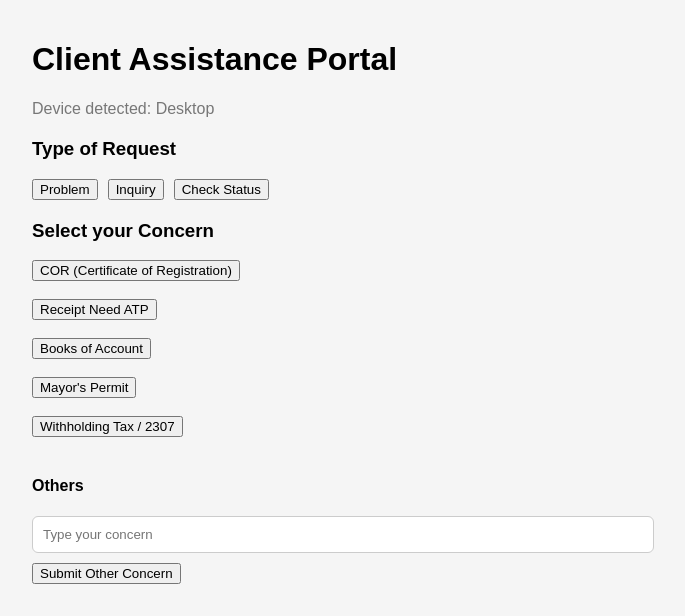
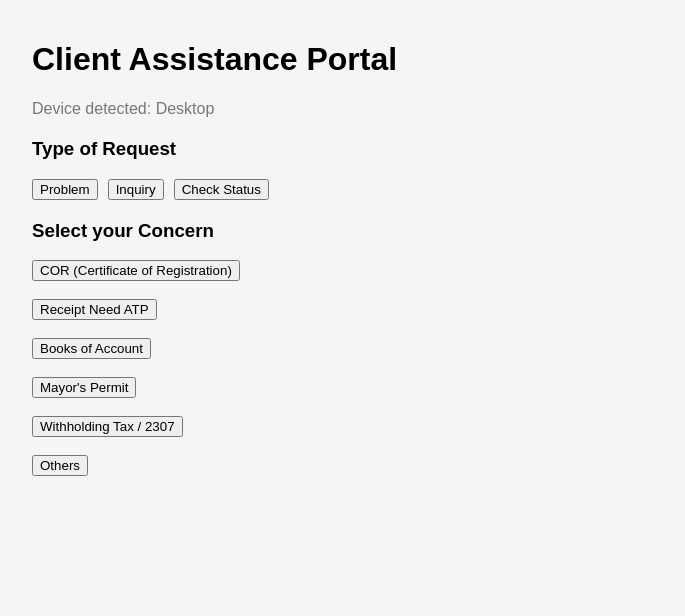
Before and after one commit to LICPrintingShop/DRPAU, a Next.js app: page /client in a window 1280 px wide. Both pictures are taken after a click on the button "Problem". Shown: the top 616 px of the page, without its empty margins (308-993 px from the left). Built offline with nearby package versions, Linux system fonts and the light colour scheme.

Commit message:
Update ConcernButtons.jsx

```diff
--- a/components/ConcernButtons.jsx
+++ b/components/ConcernButtons.jsx
@@ -1,8 +1,33 @@
+"use client"
+
 import { useState } from "react"
 
 export default function ConcernButtons({concern,setConcern}){
 
-const [other,setOther] = useState("")
+const [showChat,setShowChat] = useState(false)
+const [message,setMessage] = useState("")
+
+const selectConcern = (value) => {
+
+setConcern(value)
+setShowChat(false)
+
+}
+
+const handleOther = () => {
+
+setConcern("")
+setShowChat(true)
+
+}
+
+const submitOther = () => {
+
+if(message.trim() !== ""){
+setConcern(message)
+}
+
+}
 
 return(
 
@@ -10,44 +35,60 @@ return(
 
 <h3>Select your Concern</h3>
 
-<button onClick={()=>setConcern("COR - BIR")}>
+<button onClick={()=>selectConcern("COR - BIR")}>
 COR (Certificate of Registration)
 </button>
 
 <br/><br/>
 
-<button onClick={()=>setConcern("Receipt ATP")}>
+<button onClick={()=>selectConcern("Receipt ATP")}>
 Receipt Need ATP
 </button>
 
 <br/><br/>
 
-<button onClick={()=>setConcern("Books of Account")}>
+<button onClick={()=>selectConcern("Books of Account")}>
 Books of Account
 </button>
 
 <br/><br/>
 
-<button onClick={()=>setConcern("Mayor Permit")}>
+<button onClick={()=>selectConcern("Mayor Permit")}>
 Mayor's Permit
 </button>
 
 <br/><br/>
 
-<button onClick={()=>setConcern("Withholding Tax 2307")}>
+<button onClick={()=>selectConcern("Withholding Tax 2307")}>
 Withholding Tax / 2307
 </button>
 
 <br/><br/>
 
-<h4>Others</h4>
+<button onClick={handleOther}>
+Others
+</button>
 
-<input
-placeholder="Type your concern"
-value={other}
-onChange={(e)=>setOther(e.target.value)}
+{/* CHATBOX FOR OTHER CONCERNS */}
+
+{showChat && (
+
+<div style={{
+marginTop:"20px",
+padding:"15px",
+border:"1px solid #ddd",
+borderRadius:"8px"
+}}>
+
+<h4>Describe your concern</h4>
+
+<textarea
+placeholder="Type your problem or inquiry here..."
+value={message}
+onChange={(e)=>setMessage(e.target.value)}
 style={{
 width:"100%",
+height:"100px",
 padding:"10px",
 border:"1px solid #ccc",
 borderRadius:"6px"
@@ -55,11 +96,24 @@ borderRadius:"6px"
 />
 
 <button
-onClick={()=>setConcern(other)}
-style={{marginTop:"10px"}}
+onClick={submitOther}
+style={{
+marginTop:"10px",
+padding:"10px",
+background:"#111",
+color:"white",
+border:"none",
+borderRadius:"6px"
+}}
 >
-Submit Other Concern
+
+Submit Concern
+
 </button>
+
+</div>
+
+)}
 
 </div>
 
```
